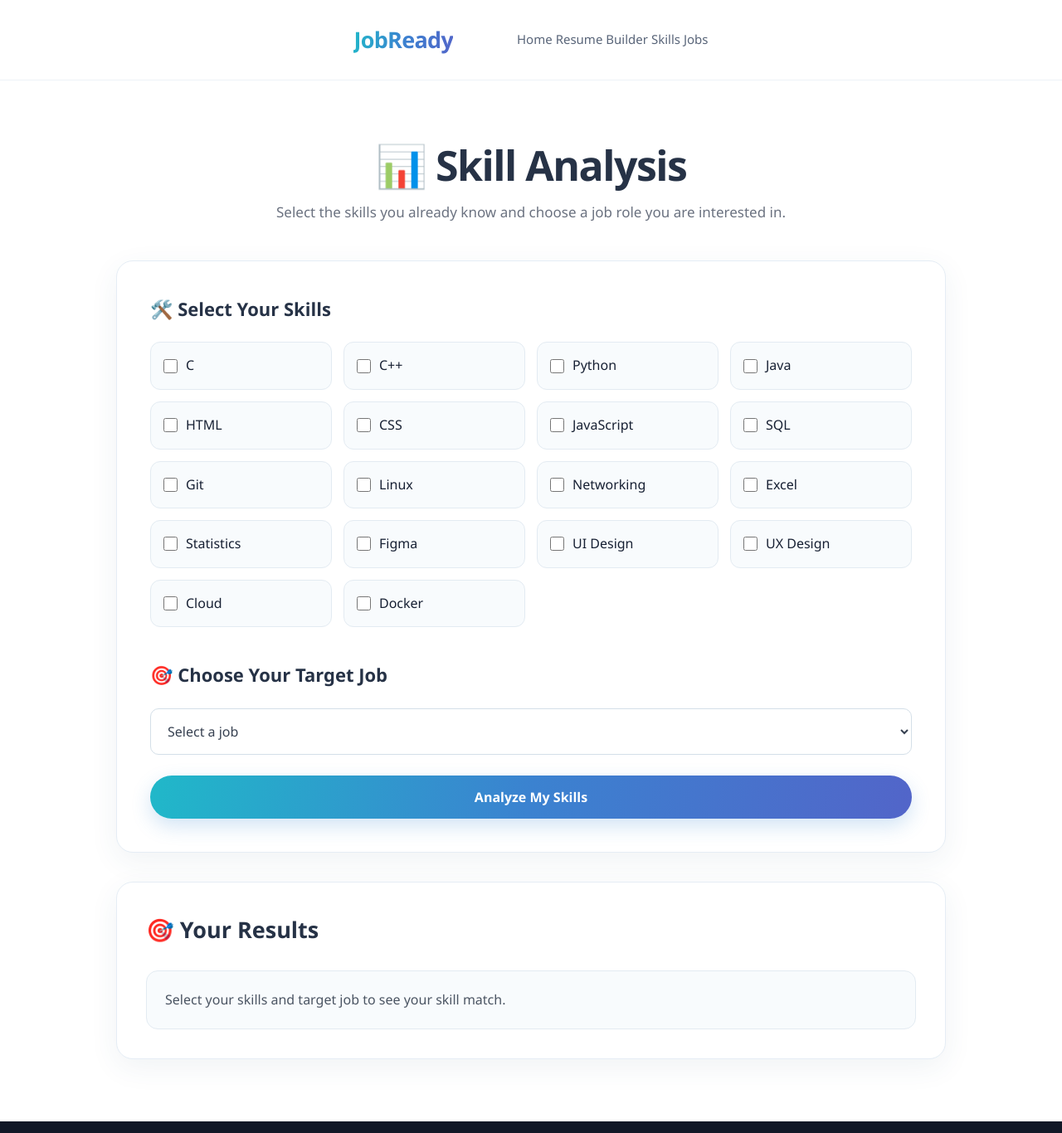
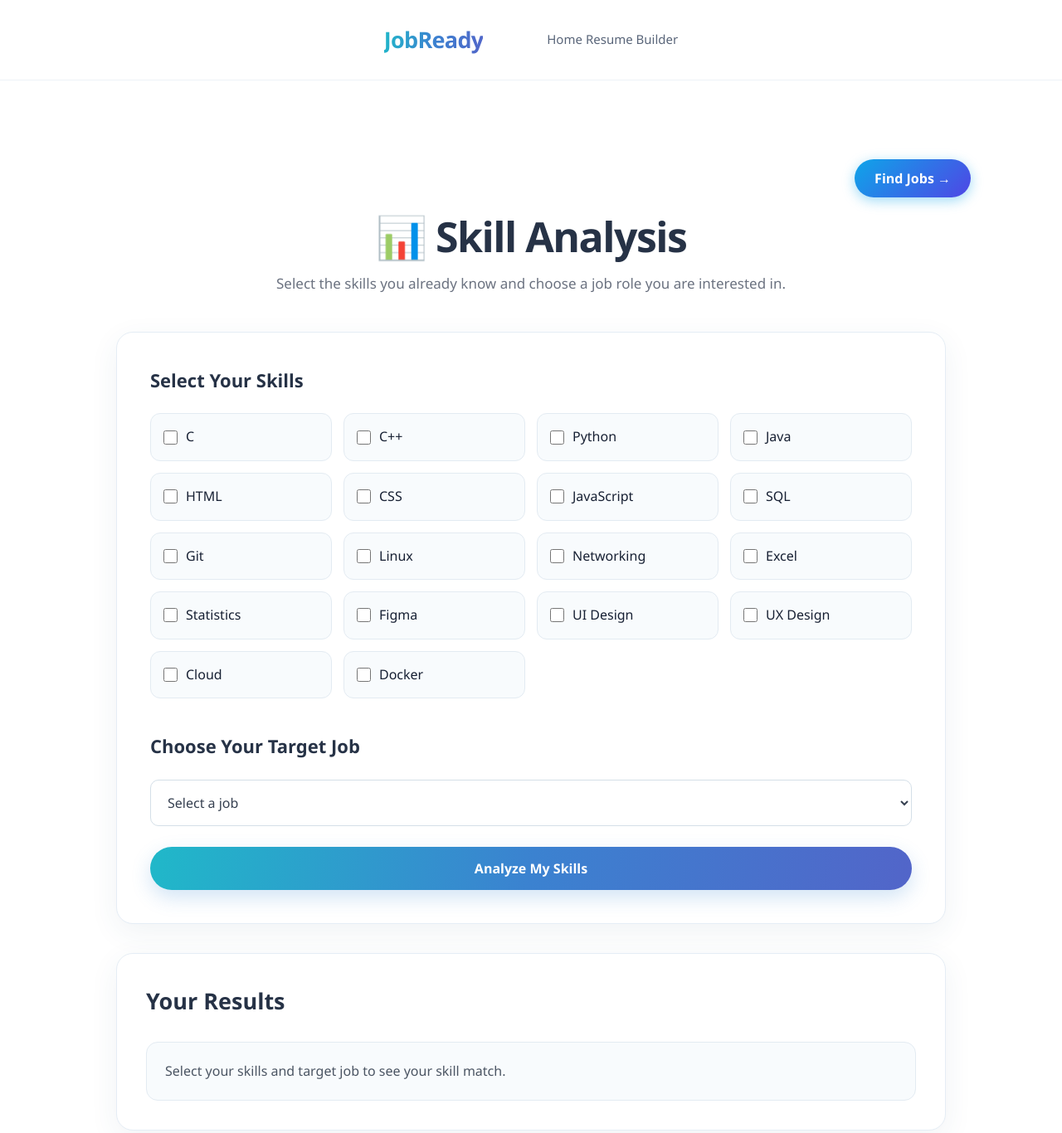
Before and after one commit to Navnath-Msquare/jobready, a website: page skills.html in a window 1280 px wide. Shown: the top 1366 px of the page at 83% size. Drawn offline with Linux system fonts and the light colour scheme.

Commit message:
remove jobs and skills from global nav, redirect login to skills, add jobs btn to skills page

```diff
--- a/jobready-auth.js
+++ b/jobready-auth.js
@@ -813,7 +813,7 @@ function handleJobReadyLogin(event, emailId, passId, btnId, msgId) {
 
             // Redirect after 1.5s
             setTimeout(() => {
-                window.location.href = "dashboard.html";
+                window.location.href = "skills.html";
             }, 1500);
 
         } catch(e) {
--- a/skills.html
+++ b/skills.html
@@ -24,8 +24,6 @@
             <ul class="nav-links">
                 <li><a href="index.html">Home</a></li>
                 <li><a href="resume.html">Resume Builder</a></li>
-                <li><a href="skills.html">Skills</a></li>
-                <li><a href="jobs.html">Jobs</a></li>
             </ul>
 
         </nav>
@@ -37,6 +35,12 @@
     ================================ -->
 
     <main class="skill-page">
+
+        <div style="text-align: right; max-width: 1200px; margin: 20px auto; padding: 0 20px;">
+            <button onclick="window.location.href='jobs.html'" style="background: linear-gradient(135deg, #0ea5e9, #4f46e5); color: white; border: none; padding: 12px 24px; border-radius: 30px; font-weight: bold; font-size: 16px; cursor: pointer; box-shadow: 0 4px 15px rgba(14, 165, 233, 0.4); transition: transform 0.3s ease;" onmouseover="this.style.transform='translateY(-2px)'" onmouseout="this.style.transform='translateY(0)'">
+                Find Jobs &rarr;
+            </button>
+        </div>
 
         <div class="skill-heading">
 
@@ -56,7 +60,7 @@
 
         <div class="skill-form">
 
-            <h2>🛠️ Select Your Skills</h2>
+            <h2>Select Your Skills</h2>
 
             <div class="skill-options">
 
@@ -157,7 +161,7 @@
                  TARGET JOB
             ================================ -->
 
-            <h2>🎯 Choose Your Target Job</h2>
+            <h2>Choose Your Target Job</h2>
 
             <select id="targetJob">
 
@@ -229,7 +233,7 @@
 
         <section class="skill-result">
 
-            <h2>🎯 Your Results</h2>
+            <h2>Your Results</h2>
 
             <div id="resultContent">
 
@@ -691,7 +695,7 @@ localStorage.setItem(
 
                 "<div class='result-box'>" +
 
-                "<h3>🎯 " +
+                "<h3>" +
                 jobName +
                 "</h3>" +
 
```
Also changed, not shown: index.html (+0 -2 lines), jobs.html (+0 -7 lines).
